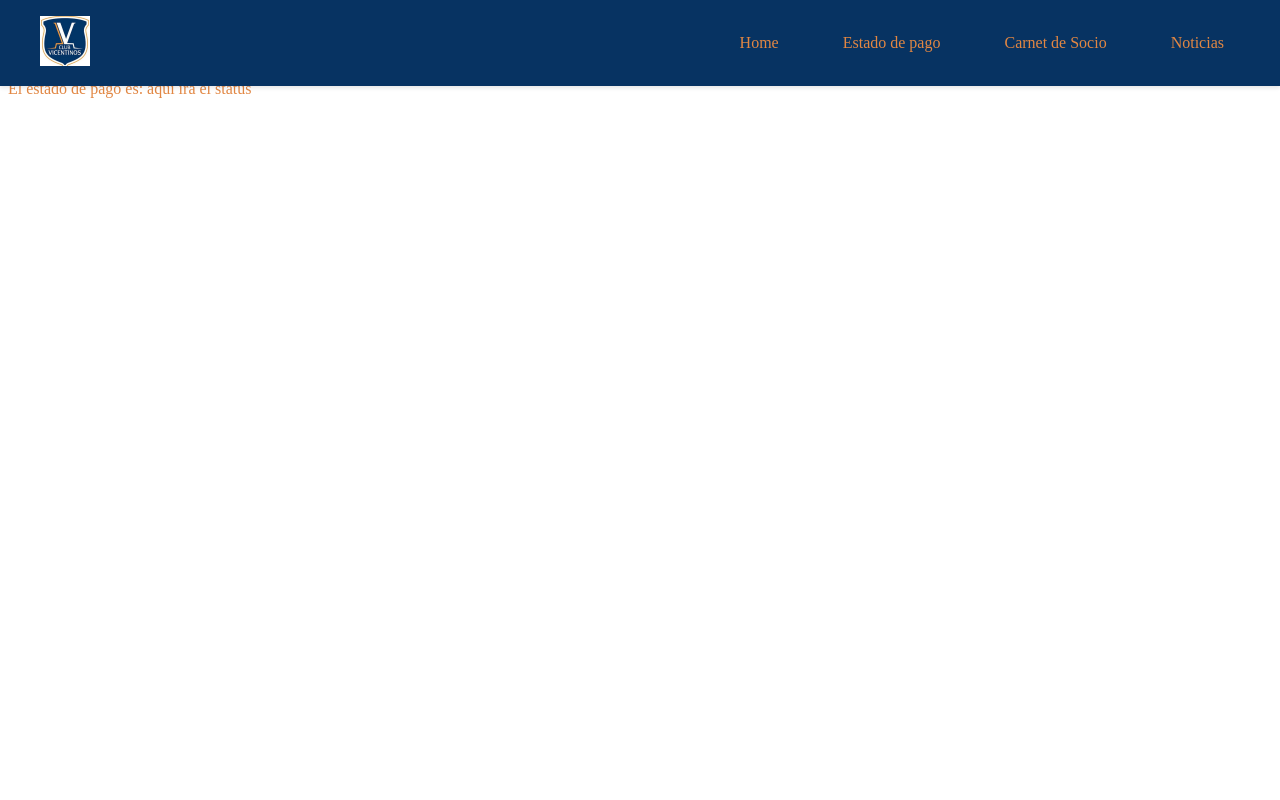
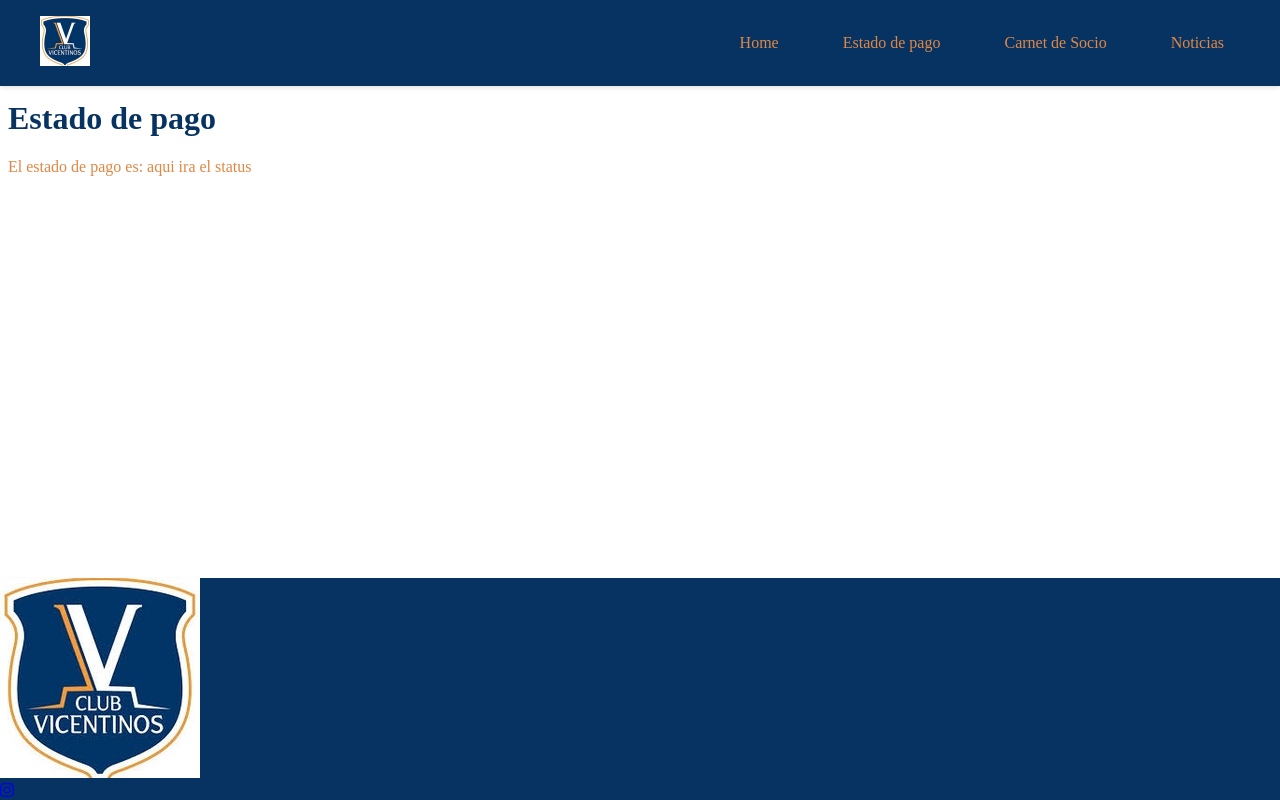
Before and after one commit to Comagol/Vicentinos-Web, a React (Vite) app in the folder frontend/: page /payment-status in a window 1280 px wide. Built offline with nearby package versions, Linux system fonts and the light colour scheme.

Commit message:
working on the components of the page

```diff
--- a/frontend/package.json
+++ b/frontend/package.json
@@ -13,6 +13,9 @@
     "@chakra-ui/react": "^3.21.0",
     "@emotion/react": "^11.14.0",
     "@emotion/styled": "^11.14.0",
+    "@fortawesome/fontawesome-svg-core": "^6.7.2",
+    "@fortawesome/free-brands-svg-icons": "^6.7.2",
+    "@fortawesome/react-fontawesome": "^0.2.2",
     "framer-motion": "^12.18.1",
     "react": "^19.1.0",
     "react-dom": "^19.1.0",
--- a/frontend/src/App.tsx
+++ b/frontend/src/App.tsx
@@ -1,12 +1,14 @@
 import { ThemeProvider } from './context/ThemeContext'
 import Navbar from './components/Navbar'
 import AppRoutes from './routes/routes'
+import Footer from './components/Footer'
 
 function App() {
   return (
     <ThemeProvider>
       <Navbar />
       <AppRoutes />
+      <Footer />
     </ThemeProvider>
   )
 }
--- /dev/null
+++ b/frontend/src/components/Footer.css
@@ -0,0 +1,9 @@
+.footerContainer {
+    width: 100%;
+    background-color: var(--primary-color);
+    box-shadow: 0 2px 4px rgba(0,0,0,0.1);
+    position: fixed;
+    bottom: 0;
+    left: 0;
+    z-index: 1000;
+}
--- a/frontend/src/components/Footer.tsx
+++ b/frontend/src/components/Footer.tsx
@@ -0,0 +1,23 @@
+import { Link } from "react-router-dom"
+import Logo from '../assets/logo.jpg'
+import { FontAwesomeIcon } from "@fortawesome/react-fontawesome"
+import { faInstagram } from "@fortawesome/free-brands-svg-icons"
+import './Footer.css'
+
+
+const Footer = () => {
+  return (
+    <div className="footerContainer">
+        <Link to="/">
+            <img src={Logo} alt="logo" />
+        </Link>
+        <div className="footerLinks">
+            <Link to="https://www.instagram.com/clubvicentinos/?hl=es" target="_blank">
+                <FontAwesomeIcon icon={faInstagram} />
+            </Link>
+        </div>
+    </div>
+  )
+}
+
+export default Footer
--- a/frontend/src/components/Navbar.tsx
+++ b/frontend/src/components/Navbar.tsx
@@ -1,6 +1,6 @@
-import { Link } from "react-router-dom"
-import Logo from '../../public/images/logo.jpg'
-import './Navbar.css'
+import { Link } from "react-router-dom";
+import Logo from '../assets/logo.jpg';
+import './Navbar.css';
 
 const Navbar = () => {
   return (
--- a/frontend/src/views/PaymentStatus.tsx
+++ b/frontend/src/views/PaymentStatus.tsx
@@ -2,7 +2,7 @@ import { theme } from "../theme/theme"
 
 const PaymentStatus = () => {
   return (
-    <div>
+    <div style={{ marginTop: '100px' }}>
       <h1 style={{ color: theme.colors.primary }}>Estado de pago</h1>
       <p style={{ color: theme.colors.secondary }}>El estado de pago es: aqui ira el status</p>
     </div>
```
Also changed, not shown: frontend/src/assets/logo.jpg (renamed from frontend/public/images/logo.jpg), 1 other file (tests, documents, lock files or other folders).
